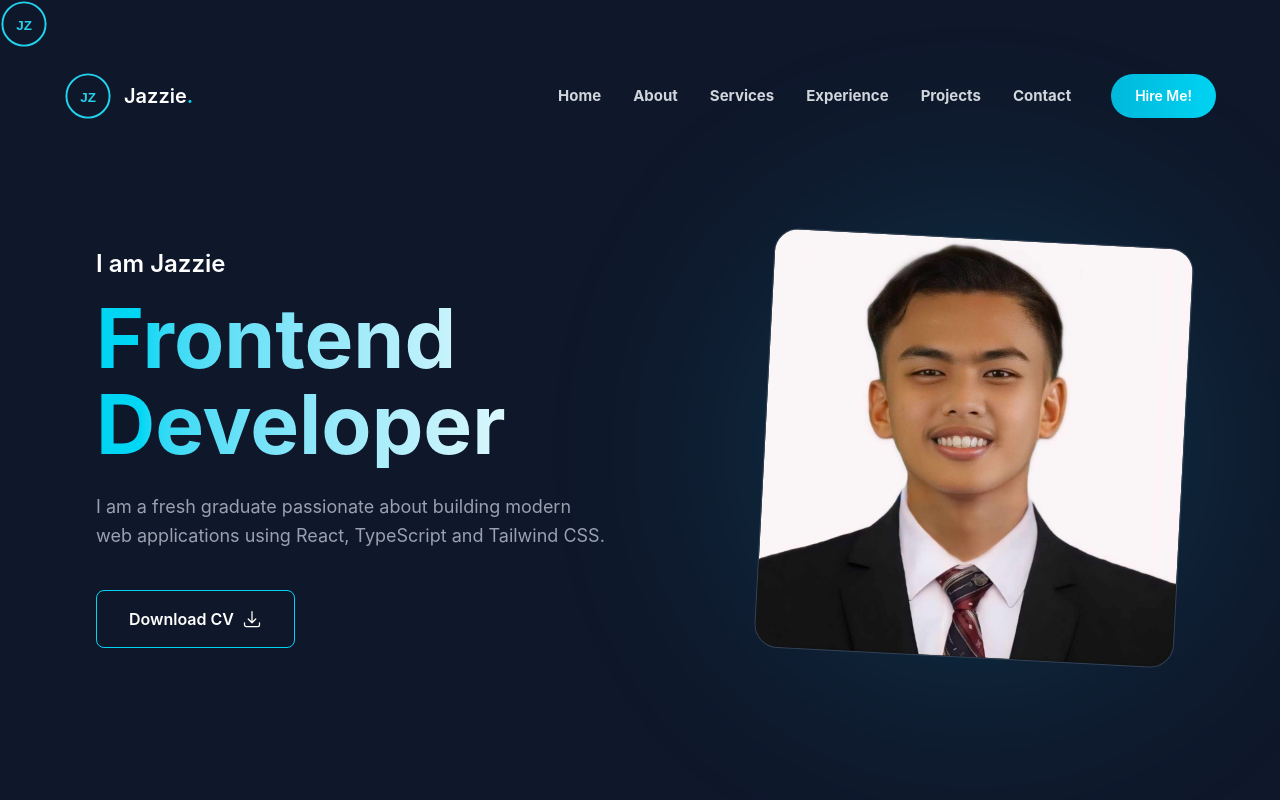
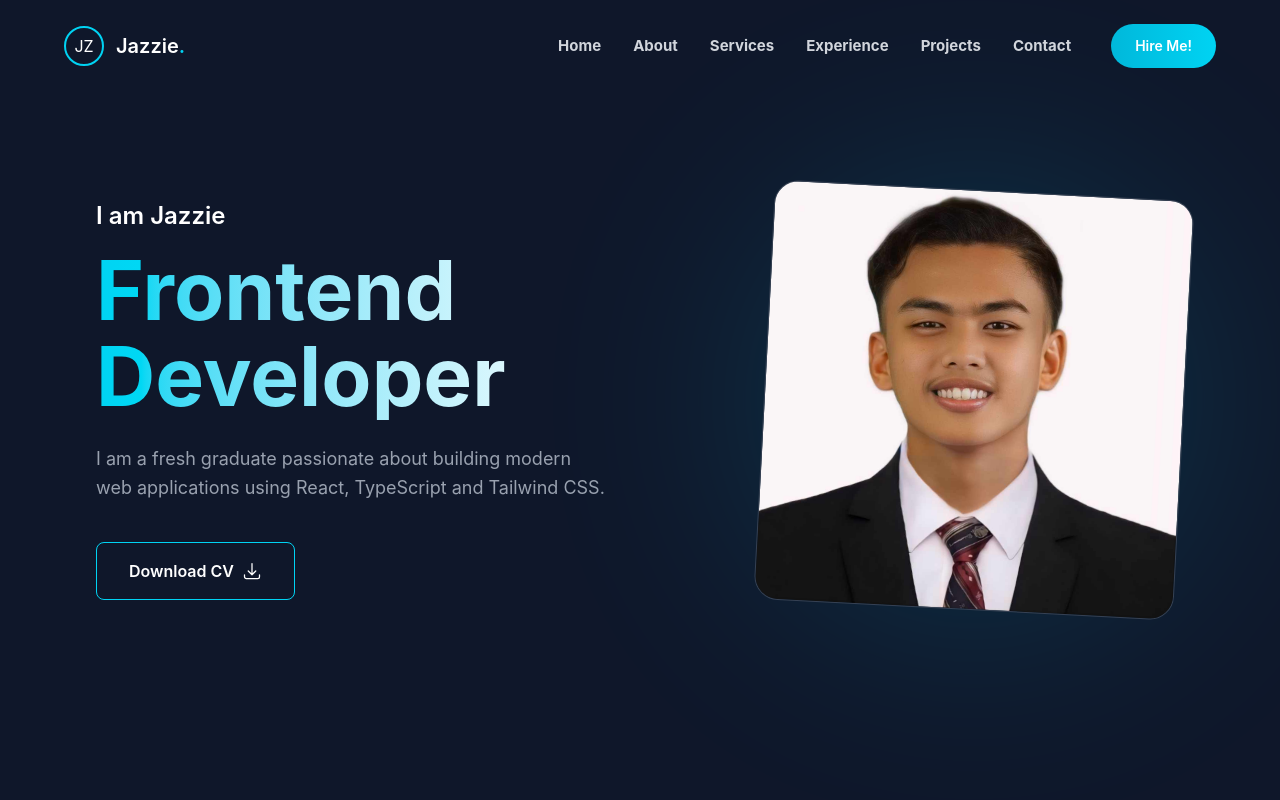
Before and after one commit to Jazzie-cmd/my-cv, a React (Vite) app: page / in a window 1280 px wide. Shown: the top 800 px of the page. Built offline with nearby package versions, Linux system fonts and the light colour scheme.

Commit message:
fix logo

```diff
--- a/src/App.tsx
+++ b/src/App.tsx
@@ -28,7 +28,6 @@
 
   return (
     <>
-      <Logo />
       <Navbar />
       <Hero />
       <About />
--- a/src/components/Logo.tsx
+++ b/src/components/Logo.tsx
@@ -1,34 +1,8 @@
 const Logo = () => {
   return (
-    <svg
-      viewBox="0 0 100 100"
-      className="w-12 h-12"
-      xmlns="http://www.w3.org/2000/svg"
-    >
-      {/* Circle */}
-      <circle
-        cx="50"
-        cy="50"
-        r="45"
-        stroke="#22d3ee"
-        strokeWidth="4"
-        fill="none"
-      />
-
-      {/* Text */}
-      <text
-        x="50%"
-        y="55%"
-        textAnchor="middle"
-        dominantBaseline="middle"
-        fontSize="28"
-        fontWeight="700"
-        fill="#22d3ee"
-        fontFamily="Poppins, sans-serif"
-      >
-        JZ
-      </text>
-    </svg>
+    <div className="flex items-center justify-center w-10 h-10 border-2 border-cyan-400 rounded-full">
+  JZ
+</div>
   )
 }
 
--- a/src/components/Navbar.tsx
+++ b/src/components/Navbar.tsx
@@ -15,7 +15,7 @@
 
   return (
     <nav
-      className={`fixed w-full z-50 transition-all duration-300 ${scrolled
+      className={`fixed top-0 left-0 w-full z-50 transition-all duration-300 ${scrolled
         ? "bg-[#020617]/80 backdrop-blur-md shadow-lg"
         : "bg-transparent"
         }`}
@@ -41,42 +41,42 @@
             <li><a href="#home" className="relative font-bold text-gray-300 transition
     after:absolute after:left-0 after:-bottom-1 after:h-[2px] after:w-full
     after:bg-gradient-to-r after:from-cyan-400 after:to-white
-    after:origin-left after:scale-x-0
+    after:origin-right after:scale-x-0
     after:transition-transform after:duration-300
     hover:after:origin-left hover:after:scale-x-100
     focus:after:origin-right focus:after:scale-x-0">Home</a></li>
             <li><a href="#about" className="relative font-bold text-gray-300 transition
     after:absolute after:left-0 after:-bottom-1 after:h-[2px] after:w-full
     after:bg-gradient-to-r after:from-cyan-400 after:to-white
-    after:origin-left after:scale-x-0
+    after:origin-right after:scale-x-0
     after:transition-transform after:duration-300
     hover:after:origin-left hover:after:scale-x-100
     focus:after:origin-right focus:after:scale-x-0">About</a></li>
             <li><a href="#services" className="relative font-bold text-gray-300 transition
     after:absolute after:left-0 after:-bottom-1 after:h-[2px] after:w-full
     after:bg-gradient-to-r after:from-cyan-400 after:to-white
-    after:origin-left after:scale-x-0
+    after:origin-right after:scale-x-0
     after:transition-transform after:duration-300
     hover:after:origin-left hover:after:scale-x-100
     focus:after:origin-right focus:after:scale-x-0">Services</a></li>
             <li><a href="#experience" className="relative font-bold text-gray-300 transition
     after:absolute after:left-0 after:-bottom-1 after:h-[2px] after:w-full
     after:bg-gradient-to-r after:from-cyan-400 after:to-white
-    after:origin-left after:scale-x-0
+    after:origin-right after:scale-x-0
     after:transition-transform after:duration-300
     hover:after:origin-left hover:after:scale-x-100
     focus:after:origin-right focus:after:scale-x-0">Experience</a></li>
             <li><a href="#projects" className="relative font-bold text-gray-300 transition
     after:absolute after:left-0 after:-bottom-1 after:h-[2px] after:w-full
     after:bg-gradient-to-r after:from-cyan-400 after:to-white
-    after:origin-left after:scale-x-0
+    after:origin-right after:scale-x-0
     after:transition-transform after:duration-300
     hover:after:origin-left hover:after:scale-x-100
     focus:after:origin-right focus:after:scale-x-0">Projects</a></li>
             <li><a href="#contact" className="relative font-bold text-gray-300 transition
     after:absolute after:left-0 after:-bottom-1 after:h-[2px] after:w-full
     after:bg-gradient-to-r after:from-cyan-400 after:to-white
-    after:origin-left after:scale-x-0
+    after:origin-right after:scale-x-0
     after:transition-transform after:duration-300
     hover:after:origin-left hover:after:scale-x-100
     focus:after:origin-right focus:after:scale-x-0">Contact</a></li>
@@ -86,7 +86,7 @@
           {/* HIRE BUTTON */}
           <a
             href="#contact"
-            className="hidden md:block px-6 py-3 rounded-full bg-gradient-to-r from-cyan-500 to-cyan-400 text-sm font-semibold hover:opacity-90 transition"
+            className="hidden md:block px-6 py-3 rounded-full bg-gradient-to-r from-cyan-500 to-cyan-400 text-sm font-semibold hover:border border-cyan-400 opacity-100 transition"
           >
             Hire Me!
           </a>
--- a/src/components/Projects.tsx
+++ b/src/components/Projects.tsx
@@ -12,17 +12,17 @@
   const projects: Project[] = [
     {
       title: "Portfolio Website",
-      desc: "Personal portfolio built with React + TypeScript + TailwindCSS.",
+      desc: "Personal portfolio built with React + TypeScript + TailwindCSS v4.",
       image: "/public/portfolio.png",
       tech: ["React", "TypeScript", "Tailwind"],
       github: "https://github.com/Jazzie-cmd/my-cv",
       demo: "https://jazzie-nu.vercel.app/"
     },
     {
-      title: "Task Manager",
-      desc: "Task management web application with modern UI.",
+      title: "SWORD",
+      desc: "LLM-Based Spearphishing and Whaling attack in Emails.",
       image: "/projects/taskmanager.png",
-      tech: ["React", "Firebase"],
+      tech: ["React", "Firebase","Python","Tailwind"],
       github: "https://github.com/yourrepo"
     },
     {
```
